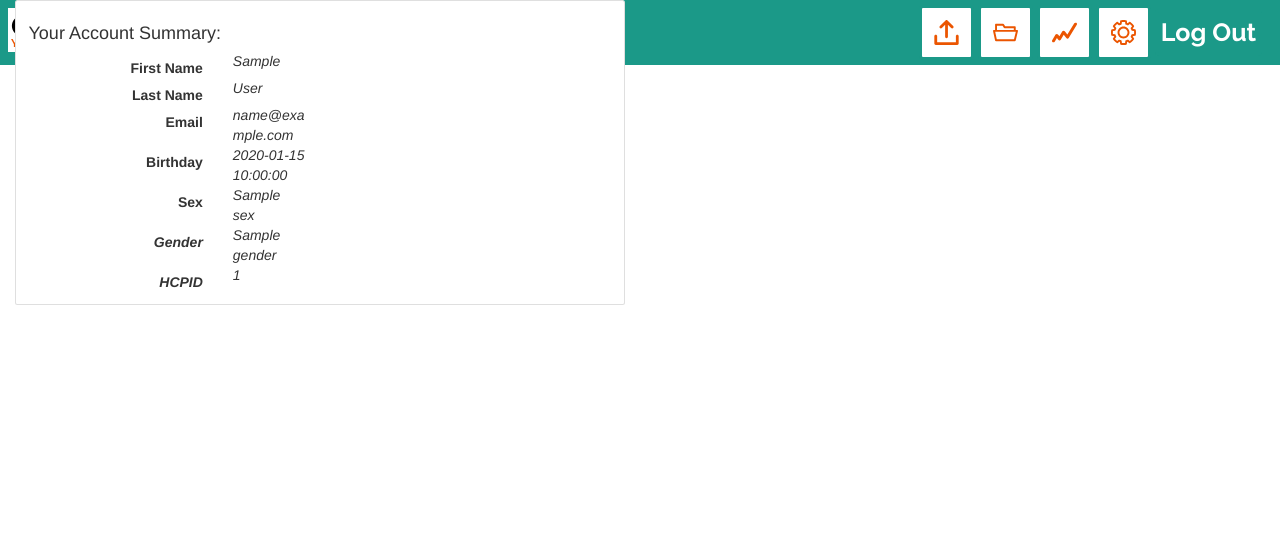
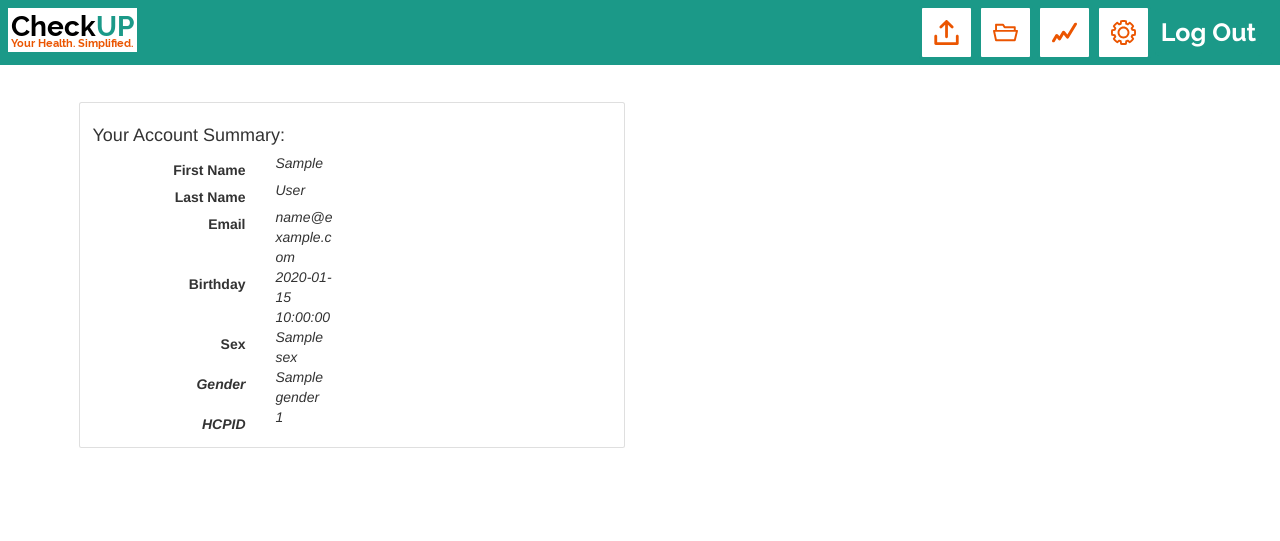
Before and after one commit to shayaansaiyed/CheckUP, a Flask app: template templates/accounts.html in a window 1280 px wide. Shown: the top 541 px of the page. Run offline with Flask 2, Linux system fonts and the light colour scheme; the template is opened without the code that fills it: most values are stand-ins (such as "Sample title", 1, 10 or a date in 2020); some libraries are stand-ins or nearby versions.

Commit message:
added accounts css

```diff
--- a/static/index.css
+++ b/static/index.css
@@ -382,3 +382,13 @@
 .input-box {
   margin-top: 5px;
 }
+
+/* Account */
+.container-account {
+  padding: 5vw;
+  padding-top: 8vw;
+  float: center;
+  display: inline-block;
+  align-self: center;
+  width: 100%;
+}
```
